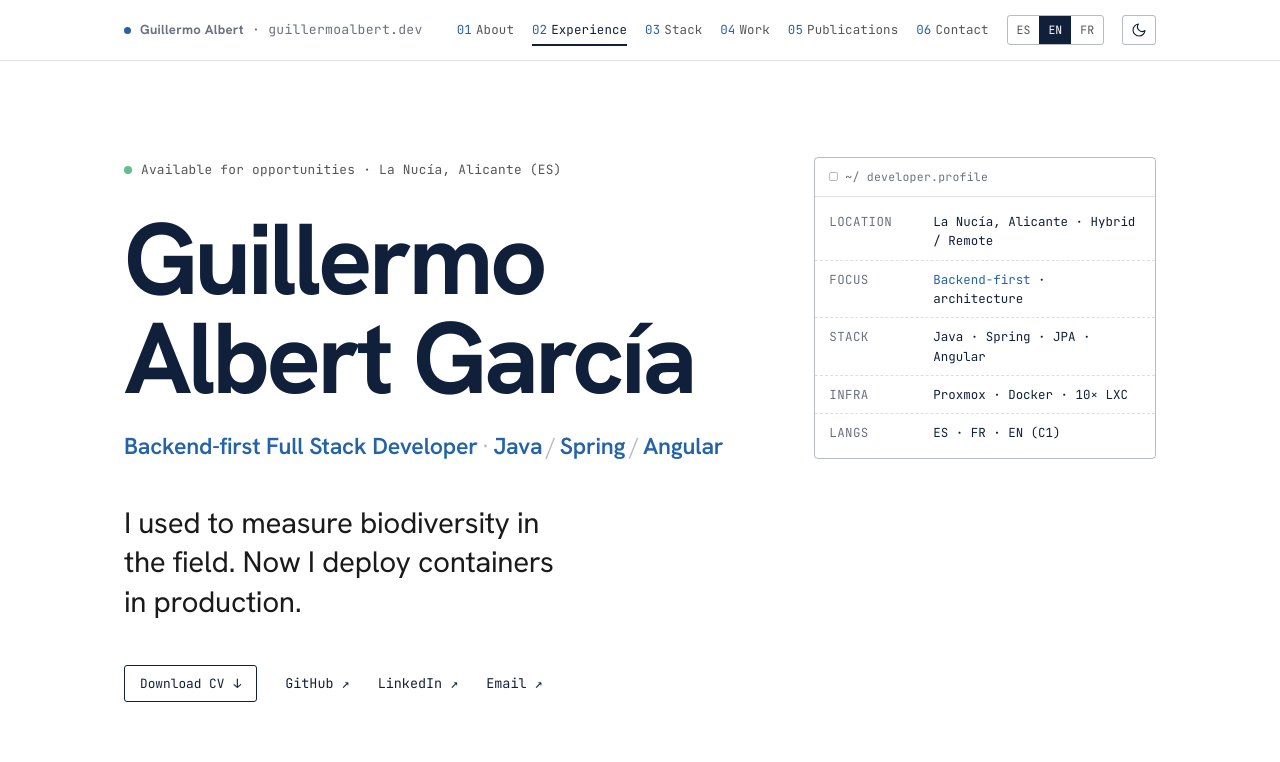
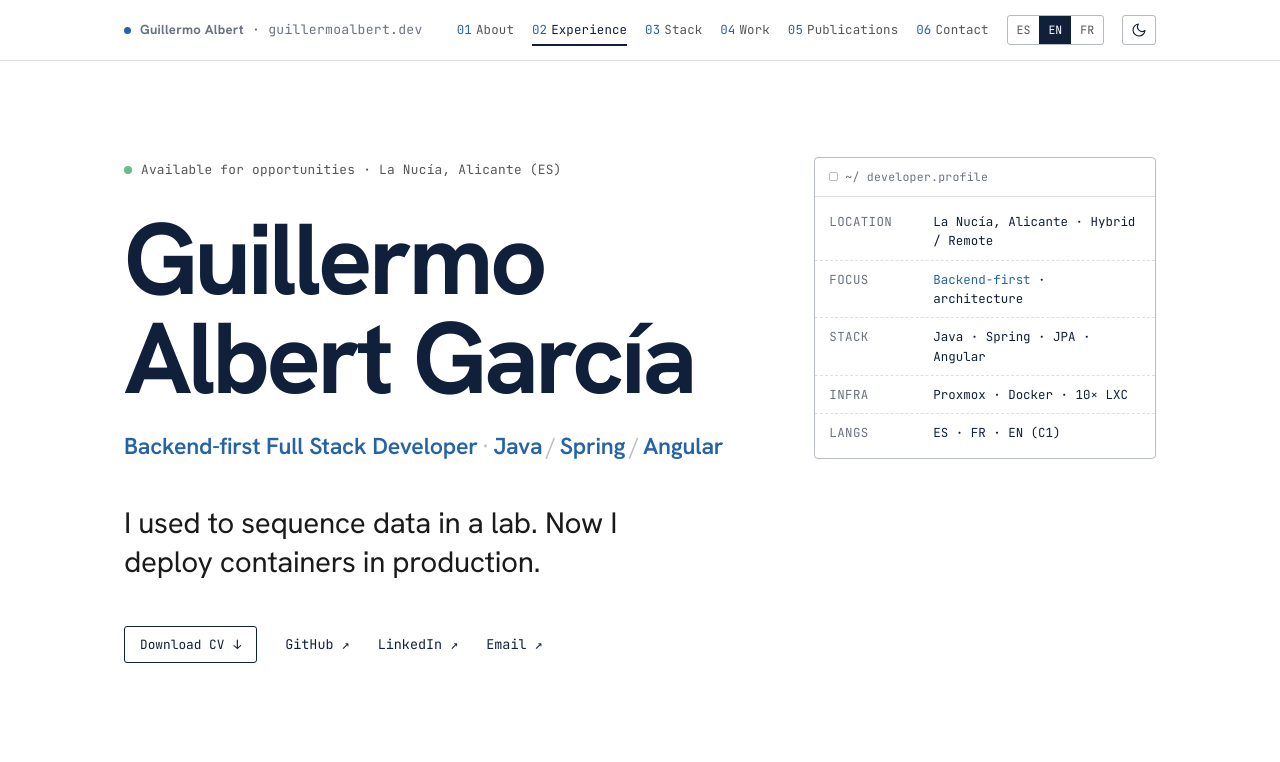
Before and after one commit to GuillermoAlbert/portfolio, a Next.js app: page /en in a window 1280 px wide. Shown: the top 762 px of the page. Built offline with nearby package versions, Linux system fonts and the light colour scheme; no server answers.

Commit message:
hero: recupera la imagen del laboratorio (mejor bridge para informatica)
Vuelve a 'secuenciaba datos en un laboratorio' por ser mas afin al perfil
tecnico que 'biodiversidad', pero en dos frases para no reintroducir el
molde 'de X a Y'.

```diff
--- a/components/Hero.tsx
+++ b/components/Hero.tsx
@@ -99,9 +99,9 @@ export default function Hero({ locale = "es" }: { locale?: Locale }) {
           <p className="hero__anchor reveal" data-d="2">
             <T
               locale={locale}
-              es={'Antes medía biodiversidad en el campo. Ahora despliego <span class="hi">contenedores en producción</span>.'}
-              en="I used to measure biodiversity in the field. Now I deploy containers in production."
-              fr="Avant, je mesurais la biodiversité sur le terrain. Aujourd'hui, je déploie des conteneurs en production."
+              es={'Antes secuenciaba datos en un laboratorio. Ahora despliego <span class="hi">contenedores en producción</span>.'}
+              en="I used to sequence data in a lab. Now I deploy containers in production."
+              fr="Avant, je séquençais des données en laboratoire. Aujourd'hui, je déploie des conteneurs en production."
             />
           </p>
 
```
